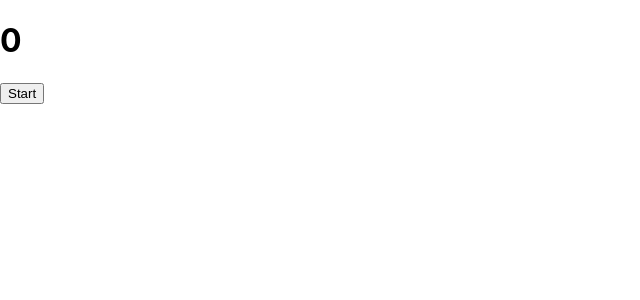
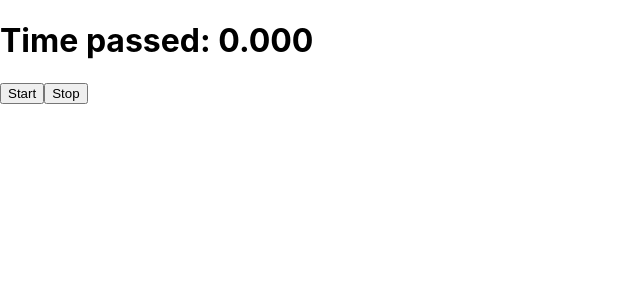
Before and after one commit to Joesepherus/react-learning-new, a React (Create React App) app: page / in a window 1280 px wide. Shown: the top 300 px of the page, without its empty margins (0-640 px from the left). Built offline with nearby package versions, Linux system fonts and the light colour scheme.

Commit message:
Add Stopwatch.

```diff
--- a/src/App.js
+++ b/src/App.js
@@ -2,9 +2,10 @@
 import BuggyTimer from "./BuggyTimer";
 import BuggyTimerFixed from "./BuggyTimerFixed";
 import BuggyTimerFixed2 from "./BuggyTimerFixed2";
+import Stopwatch from "./Stopwatch";
 
 function App() {
-  return <BuggyTimerFixed2 />;
+  return <Stopwatch />;
 }
 
 export default App;
--- /dev/null
+++ b/src/Stopwatch.js
@@ -0,0 +1,38 @@
+import { useState, useRef } from 'react';
+
+export default function Stopwatch() {
+  const [startTime, setStartTime] = useState(null);
+  const [now, setNow] = useState(null);
+  const intervalRef = useRef(null);
+
+  function handleStart() {
+    setStartTime(Date.now());
+    setNow(Date.now());
+
+    clearInterval(intervalRef.current);
+    intervalRef.current = setInterval(() => {
+      setNow(Date.now());
+    }, 10);
+  }
+
+  function handleStop() {
+    clearInterval(intervalRef.current);
+  }
+
+  let secondsPassed = 0;
+  if (startTime != null && now != null) {
+    secondsPassed = (now - startTime) / 1000;
+  }
+
+  return (
+    <>
+      <h1>Time passed: {secondsPassed.toFixed(3)}</h1>
+      <button onClick={handleStart}>
+        Start
+      </button>
+      <button onClick={handleStop}>
+        Stop
+      </button>
+    </>
+  );
+}
```
